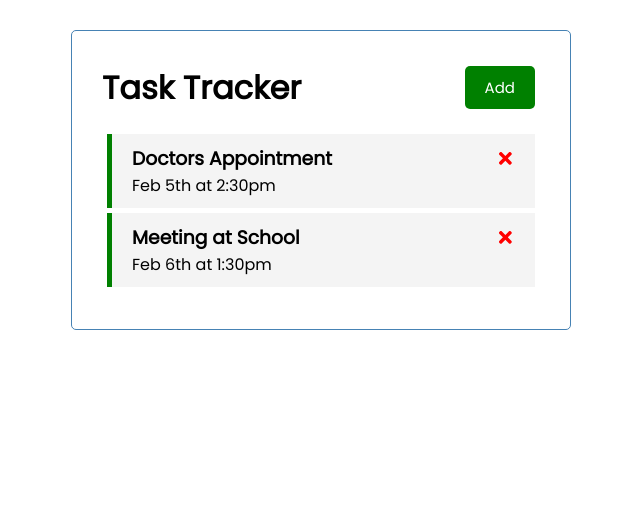
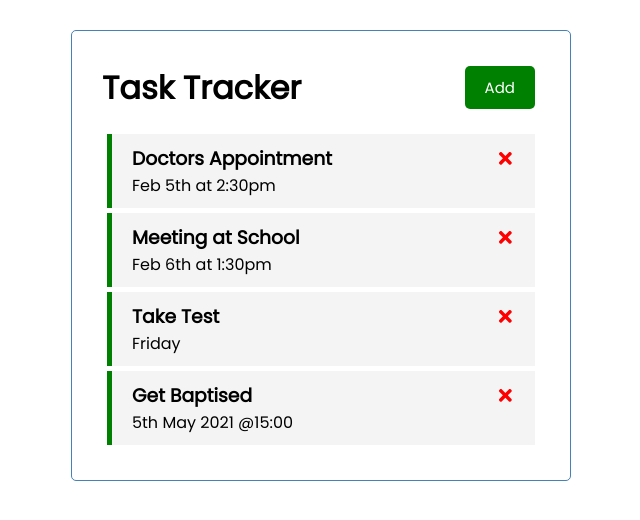
Before and after one commit to S-Solomon/React-task-tracker, a React (Create React App) app: page / in a window 1280 px wide. Shown: the top 520 px of the page, without its empty margins (319-959 px from the left). Built offline with nearby package versions, Linux system fonts and the light colour scheme; data requests are answered from the project's data file.

Commit message:
Add task to server

```diff
--- a/db.json
+++ b/db.json
@@ -11,6 +11,18 @@
       "text": "Meeting at School",
       "day": "Feb 6th at 1:30pm",
       "reminder": true
+    },
+    {
+      "text": "Take Test",
+      "day": "Friday",
+      "reminder": "false",
+      "id": 3
+    },
+    {
+      "text": "Get Baptised",
+      "day": "5th May 2021 @15:00",
+      "reminder": "false",
+      "id": 4
     }
   ]
 }
--- a/src/App.js
+++ b/src/App.js
@@ -28,25 +28,25 @@ const App = () => {
 
 
   // Add Task
-  // const addTask = async (task) => {
-  //   const res = await fetch('http://localhost:5000/tasks', {
-  //     method: 'POST',
-  //     headers: {
-  //       'content-type': 'application/json'
-  //     },
-  //     body: JSON.stringify(task)
-  //   })
+  const addTask = async (task) => {
+    const res = await fetch('http://localhost:5000/tasks', {
+      method: 'POST',
+      headers: {
+        'content-type': 'application/json'
+      },
+      body: JSON.stringify(task)
+    })
 
-  //   const data = res.json()
+    const data = await res.json()
 
-  //   setTasks([..tasks, data])
+    setTasks([...tasks, data])
 
 
 
-  //   // const id = Math.floor(Math.random() * 10000) + 1
-  //   // const newTask = { id, ...task }
-  //   // setTasks([...tasks, newTask])
-  // }
+    // const id = Math.floor(Math.random() * 10000) + 1
+    // const newTask = { id, ...task }
+    // setTasks([...tasks, newTask])
+  }
 
   // Delete Task
   const deleteTask = async (id) => {
--- a/src/components/Tasks.js
+++ b/src/components/Tasks.js
@@ -4,8 +4,8 @@ const Tasks = ({ tasks, onDelete, onToggle }) => {
 
     return (
         <>
-            {tasks.map((task, index) => (
-                <Task key={index}
+            {tasks.map((task) => (
+                <Task key={task.id}
                 task={task}
                 onDelete={onDelete}
                 onToggle={onToggle}
```
Also changed, not shown: 1 other file (tests, documents, lock files or other folders).
